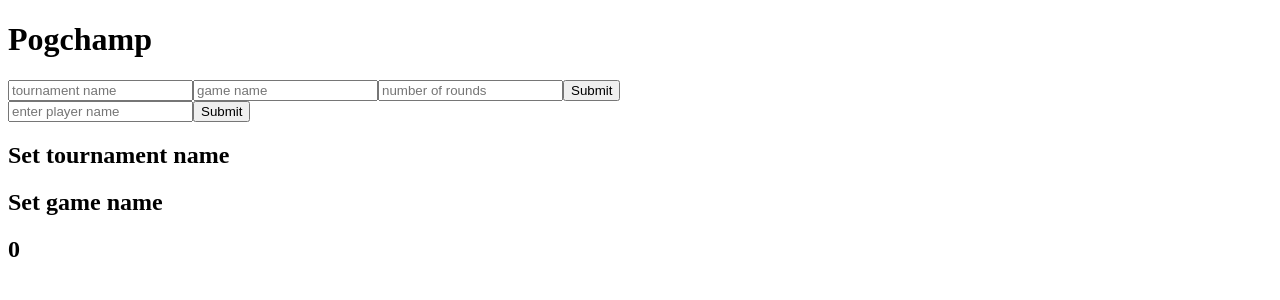
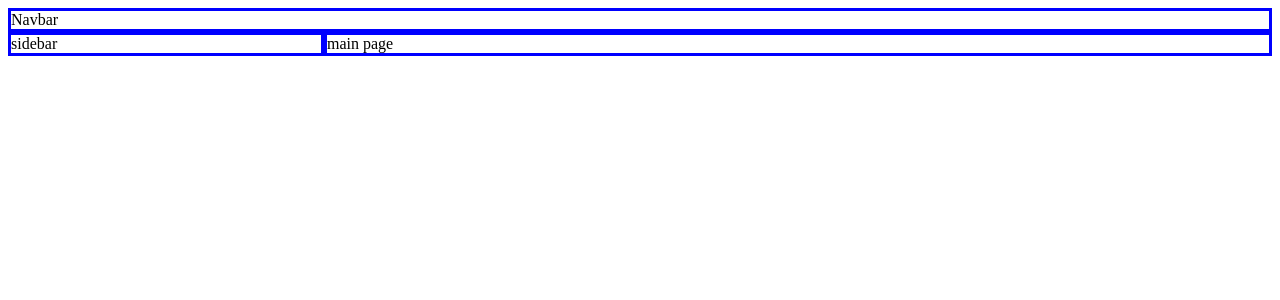
Before and after one commit to hratx-blue-ocean/pogchamp, a React app: page / in a window 1280 px wide. Shown: the top 300 px of the page. Built offline with nearby package versions, Linux system fonts and the light colour scheme.

Commit message:
Insert style.css for landing page display

```diff
--- /dev/null
+++ b/client/public/style.css
@@ -0,0 +1,3 @@
+#navigation, #sideBar, #landing {
+  border: 3px blue solid;
+}
--- a/client/src/components/App.jsx
+++ b/client/src/components/App.jsx
@@ -1,11 +1,12 @@
 import React from 'react';
-import SwissController from './SwissController.jsx';
+// import SwissController from './SwissController.jsx';
+import LandingPage from './landingPage/LandingPage.jsx';
 
 const App = () => {
   return (
     <div>
-      <h1>Pogchamp</h1>
-      <SwissController />
+      {/* <SwissController /> */}
+      <LandingPage />
     </div>
   );
 }
--- /dev/null
+++ b/client/src/components/landingPage/LandingPage.jsx
@@ -0,0 +1,35 @@
+import React, { useState } from 'react';
+import { Grid } from '@material-ui/core';
+// Navbar with login/register button + cool logo
+// Left Sidebar that stays fixed
+// Description
+// Tournaments
+
+const LandingPage = (props) => {
+
+  return (
+    <div>
+      <Grid container direction="row" justify="center" alignItems="center">
+        <Grid item xs={12} className="navBar">
+          <div id="navigation">
+            Navbar
+          </div>
+        </Grid>
+        <Grid container>
+          <Grid item xs={3} className="sideBar">
+            <div id="sideBar">
+              sidebar
+            </div>
+          </Grid>
+          <Grid item xs={9} className="mainPage">
+            <div id="landing">
+              main page
+            </div>
+          </Grid>
+        </Grid>
+      </Grid>
+    </div>
+  )
+}
+
+export default LandingPage;
--- a/client/src/index.js
+++ b/client/src/index.js
@@ -1,5 +1,6 @@
 import React from 'react';
 import ReactDOM from 'react-dom';
 import App from './components/App.jsx';
+import '../public/style.css';
 
 ReactDOM.render(<App/>, document.getElementById('root'));
--- a/package.json
+++ b/package.json
@@ -7,6 +7,7 @@
     "test": "echo \"Error: no test specified\" && exit 1",
     "start": "node server/index.js",
     "dev": "webpack --mode development && node server/index.js",
+    "dev-landing": "webpack --mode development --watch",
     "build": "webpack --mode production --watch"
   },
   "repository": {
@@ -25,6 +26,8 @@
     "@babel/preset-env": "^7.12.1",
     "@babel/preset-react": "^7.12.1",
     "babel-loader": "^8.1.0",
+    "css-loader": "^5.0.0",
+    "style-loader": "^2.0.0",
     "webpack": "^5.3.2",
     "webpack-cli": "^4.1.0"
   },
--- a/webpack.config.js
+++ b/webpack.config.js
@@ -15,6 +15,13 @@ module.exports = {
         use: {
           loader: "babel-loader"
         }
+      },
+      {
+        test: /\.css$/,
+        use: [
+          'style-loader',
+          'css-loader'
+        ]
       }
     ]
   },
```
